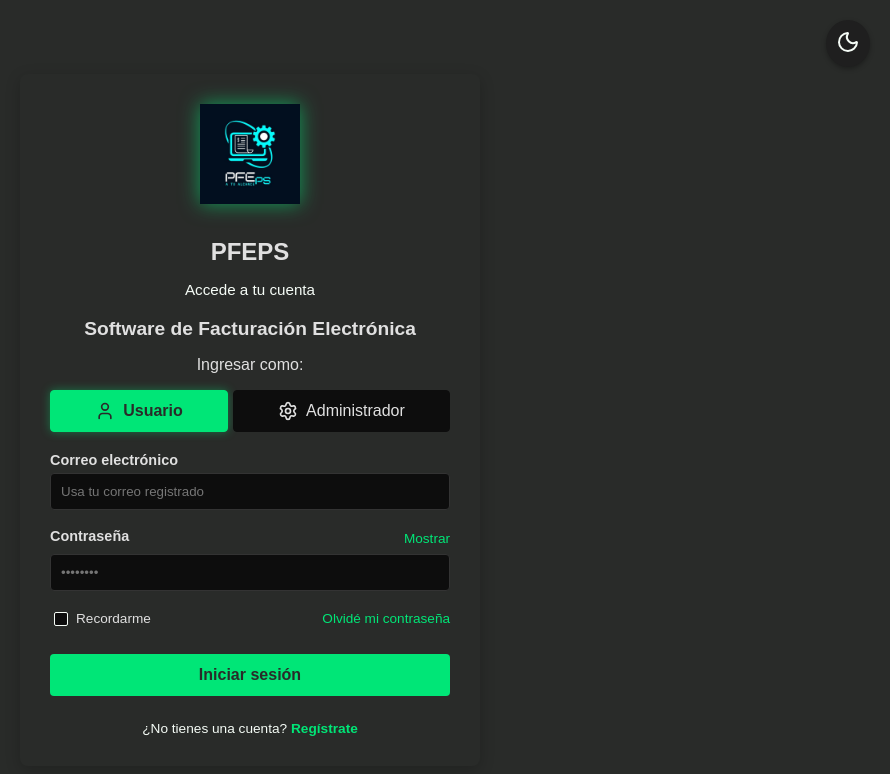
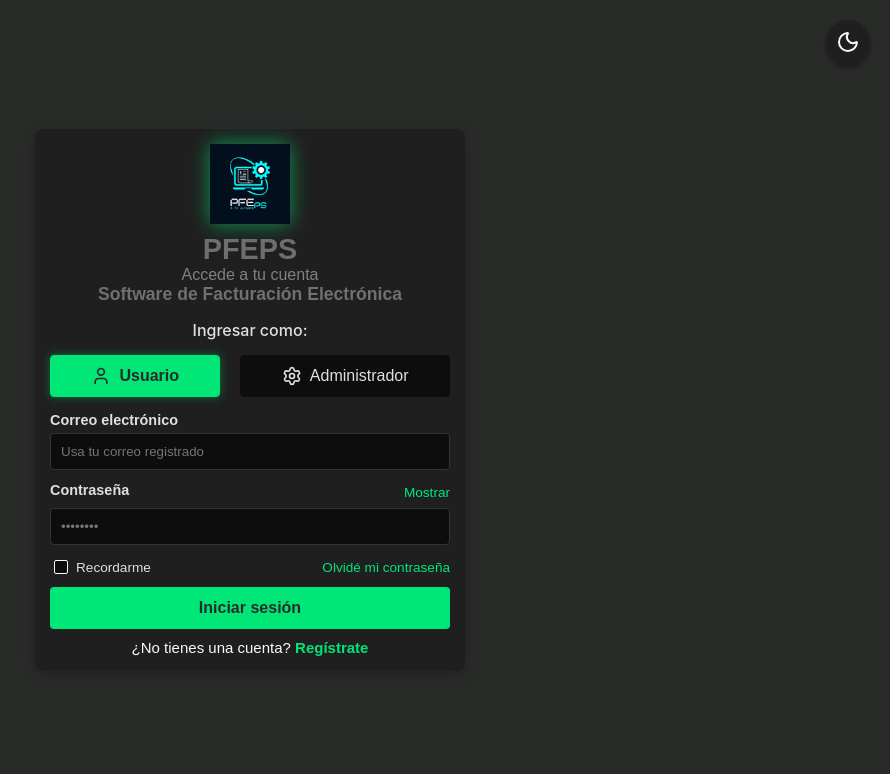
Before and after one commit to Duvan-10/Facturacion-App, a React (Vite) app in the folder FRONTEND/: page /login in a window 1280 px wide. Shown: the top 774 px of the page, without its empty margins (390-1280 px from the left). Built offline with nearby package versions, Linux system fonts and the light colour scheme.

Commit message:
Login V.2.0 Ok

```diff
--- a/FRONTEND/src/pages/auth/Register.jsx
+++ b/FRONTEND/src/pages/auth/Register.jsx
@@ -4,7 +4,7 @@ import { useState } from 'react';
 import { Link } from 'react-router-dom';
 import { useAuth } from '../../context/AuthContext';
 import logo from '../../assets/logo.png';
-import './styles.css';
+import './styles1.css';
 
 function Register() {
     // Obtenemos las funciones y estados del Vigilante (AuthContext)
--- a/FRONTEND/src/pages/auth/styles.css
+++ b/FRONTEND/src/pages/auth/styles.css
@@ -18,6 +18,7 @@
     /* Colores primarios (texto, bordes) */
     --color-text-light: hwb(0 88% 12%);
     --color-text-muted: lab(98.31% -3.36 2.05);
+    --color-input-hover: hwb(0 15% 85%); /* Añadido para el hover de rol */
 
     /* Color de acento/Botones (Verde/Cian Brillante) */
     --color-accent-teal: hsl(151, 100%, 45%);
@@ -33,7 +34,7 @@ html.light-mode {
     --color-input-background: #ffffff;
     --color-text-light: #1f1f1f;
     --color-text-muted: #666666;
-    /* Colores de acento se mantienen si no se definen aquí */
+    --color-input-hover: #f0f0f0; /* Tono más claro en Light Mode */
 }
 
 /* ------------------------------------- */
@@ -45,29 +46,29 @@ html.light-mode {
     display: flex;
     justify-content: center;
     align-items: center;
+    /* Corregido: Usar --color-background-dark */
     background-color: var(--color-background-dark);
     font-family: Arial, sans-serif;
     color: var(--color-text-light);
 
-     /* Permitir scroll si la card es más alta que la pantalla (especialmente en móviles) */
+    /* Permitir scroll si la card es más alta que la pantalla (especialmente en móviles) */
     padding: 20px;
     overflow-y: auto;
 
-    background-color: var(--color-background);
-
+    /* Nota: Se eliminó el segundo background-color: var(--color-background); */
 }
 
 .auth-card {
 /* Anchura flexible, pero limitada: */
-    width: 90%; /* Ocupa el 90% del ancho del viewport */
-    max-width: 400px; /* Pero nunca será más ancha de 400px (buena lectura en desktop) */
-    min-width: 300px; /* Asegura que en pantallas pequeñas, no se vuelva demasiado estrecha */
+    width: 90%;
+    max-width: 400px;
+    min-width: 300px;
 
-/* Centrado vertical y horizontal */
+/* Se mantiene el padding de 30px, pero si hay scroll, se debe reducir a 15px */
     padding: 30px;
     border-radius: 8px;
     box-shadow: 0 4px 15px rgba(0, 0, 0, 0.2);
-
+    background-color: var(--color-card-dark); /* Añadido para Light Mode */
 }
 
 
@@ -76,75 +77,86 @@ html.light-mode {
 /* ------------------------------------- */
 .auth-header {
     text-align: center;
-    /* Ajuste para reducir el espacio */
-    margin-bottom: 10px; /* Valor ajustado, antes era 40px o más */
+    /* AJUSTE COMPRESIÓN: Reducido para acercar el logo y el texto */
+    margin-bottom: 5px;
 }
 
 .brand-logo{
-    /* Aumentar tamaño para visibilidad */
-    width:100px;
-    height:100px;
-    margin-bottom:10px;
+    /* AJUSTE CLAVE: Reducido a 80px para compresión */
+    width: 80px;
+    height: 80px;
+    /* AJUSTE COMPRESIÓN: Reducido el margen debajo del logo */
+    margin-bottom: 5px;
     /* Filtro fuerte para hacer brillar el logo con el color de acento */
     filter:drop-shadow(0 0 10px rgba(0,230,118,0.6));
 }
 
+/* Título de Marca: PFEPS (h1) - Estilo independiente */
 .auth-header h1{
-    font-size:1.5em;
-    font-weight:bold;
-    color:var(--color-text-light);
-    margin-bottom:5px;
+    font-size: 1.8em; /* Mayor tamaño para la marca */
+    font-weight: 700;
+   color:  hwb(0 85% 15%); /* Color usando valores RGB */
+   margin-top: 0;
+    margin-bottom: 5px; /* Compresión */
 }
 
+/* Subtítulo: Accede a tu cuenta - Estilo independiente */
 .subtitle{
-    font-size:0.95em;
-    color:var(--color-text-muted);
-    margin-bottom:5px;
+    font-size: 1em; /* Tamaño estándar */
+    font-weight: 400;
+    color: var(--color-text-muted); /* Color suave para ser informativo */
+    margin-top: 0;
+    margin-bottom:10px     /* Separación del tagline */
 }
 
+/* Tagline: Software de Facturación Electrónica - Estilo independiente */
 .tagline{
-    font-size:1.2em;
-    font-weight:bold;
-    color:var(--color-text-light);
-    margin-bottom:10px;
+    font-size: 1.1em;
+    font-weight: 600;
+    color: var(--color-text-light); /* Color de texto principal */
+    /* AJUSTE COMPRESIÓN: Espacio antes del selector de rol */
+    margin-top: 0;
+    margin-bottom: 15px;
 }
+
 
 /* ------------------------------------- */
 /* 2.1. SELECTOR DE ROL */
 /* ------------------------------------- */
 
-.auth-header h1{
-    font-size:1.5em;
-    font-weight:bold;
-    color:var(--color-text-light);
-    margin-bottom:5px;
-}
-.subtitle{
-    font-size:0.95em;
-    color:var(--color-text-muted);
-    margin-bottom:5px;
+/* Nota: Eliminé el bloque duplicado de h1 y .subtitle de esta sección. */
+
+/* Título: Ingresar como: */
+.role-selector-title {
+    color: var(--color-text-light);
+    font-family: 'Inter', sans-serif;
+    font-size: 0.95em;
+    font-weight: 500;
+    margin-top: 0;
+    margin-bottom: 8px; /* Compresión antes de las opciones de rol */
+    text-align: center;
 }
 
 .role-selector-container {
-    /* Eliminamos el fondo que parecía una card */
-    background-color: transparent; /* Antes: var(--color-background-dark) */
-    padding: 0; /* Eliminamos el padding */
+    /* Define la apariencia y el espaciado vertical del contenedor de "Ingresar como:" y botones de rol */
+    background-color: transparent;
+    padding: 0;
     border-radius: 0;
-    border: none; /* Eliminamos el borde */
-    margin-bottom: 20px; /* Espacio antes del campo de Email */
-    text-align: center;/*Boton de Ingresar Como*/
-
+    border: none;
+    /* AJUSTE COMPRESIÓN: Mantenido en 15px (antes 20px) */
+    margin-top: 0;
+    margin-bottom: 15px;
+    text-align: center;
 }
 
 .role-options {
-    display: flex; /* Usamos Flexbox para alinear las opciones una al lado de la otra */
-    justify-content: space-evenly; /* Espacio entre las opciones */
-    gap: 5px; /* Espacio entre el botón Usuario y Administrador */
+    display: flex;
+    justify-content: space-evenly;
+    gap: 5px;
 }
 
-
 /* ------------------------------------- */
-/* 3. CAMPOS DE FORMULARIO (Código Restaurado) */
+/* 3. CAMPOS DE FORMULARIO */
 /* ------------------------------------- */
 
 form {
@@ -152,7 +164,8 @@ form {
 }
 
 .field {
-    margin-bottom: 18px;
+    /* AJUSTE COMPRESIÓN: Reducido a 12px (antes 18px) */
+    margin-bottom: 12px;
 }
 
 .field label {
@@ -198,14 +211,15 @@ input:focus {
 }
 
 /* ------------------------------------- */
-/* 4. FILA DE ACCIONES Y LINKS (Código Restaurado) */
+/* 4. FILA DE ACCIONES Y LINKS */
 /* ------------------------------------- */
 
 .form-row {
     display: flex;
     justify-content: space-between;
     align-items: center;
-    margin-bottom: 25px;
+    /* AJUSTE COMPRESIÓN: Reducido a 10px (antes 25px) */
+    margin-bottom: 10px;
     font-size: 0.85em;
 }
 
@@ -245,11 +259,12 @@ input:focus {
 }
 
 /* ------------------------------------- */
-/* 5. BOTONES Y ACCIONES (Código Restaurado) */
+/* 5. BOTONES Y ACCIONES */
 /* ------------------------------------- */
 
 .form-actions {
-    margin-bottom: 25px;
+    /* AJUSTE COMPRESIÓN: Reducido a 10px (antes 25px) */
+    margin-bottom: 10px;
 }
 
 .btn {
@@ -265,7 +280,6 @@ input:focus {
 
 .btn.primary {
     background-color: var(--color-accent-teal);
-    /* En modo oscuro, el fondo del botón es el background-dark */
     color: var(--color-background-dark);
 }
 
@@ -280,11 +294,12 @@ input:focus {
 }
 
 /* ------------------------------------- */
-/* 6. MENSAJE DE REGISTRO (Pie de formulario) (Código Restaurado) */
+/* 6. MENSAJE DE REGISTRO (Pie de formulario) */
 /* ------------------------------------- */
 
 .register-wrapper {
-    margin-top: 20px;
+    /* AJUSTE COMPRESIÓN: Reducido a 10px (antes 20px) */
+    margin-top: 10px;
     text-align: center;
     font-size: 0.9em;
 }
@@ -322,17 +337,17 @@ input:focus {
 /*--------------------------------------------------------------*/
 @media (max-width: 450px) {
     .auth {
-        /* Deshabilitamos el centrado vertical estricto para que la card empiece arriba */
         align-items: flex-start;
-        padding-top: 20px;
+        /* AJUSTE COMPRESIÓN */
+        padding-top: 10px;
     }
 
     .auth-card {
-        /* Permitimos que ocupe casi todo el ancho disponible */
         width: 100%;
-        min-width: unset; /* Eliminamos la restricción de ancho mínimo */
+        min-width: unset;
         max-width: 100%;
         margin: 0;
-        padding: 20px;
+        /* AJUSTE COMPRESIÓN: Reducido a 10px para máxima compactación en móvil */
+        padding: 10px;
     }
 }
--- a/FRONTEND/src/pages/auth/styles1.css
+++ b/FRONTEND/src/pages/auth/styles1.css
@@ -1,6 +1,6 @@
 /*
  * =================================================================
- * ARCHIVO: styles.css (para vistas de autenticación: Login y Register)
+ Estilo 2: (para vistas de autenticación: Login y Register)
  * FUNCIÓN: Define la apariencia visual de la tarjeta de autenticación
  * utilizando un diseño Dark Theme modular y la implementación del Light Mode.
  * =================================================================
@@ -18,6 +18,7 @@
     /* Colores primarios (texto, bordes) */
     --color-text-light: hwb(0 88% 12%);
     --color-text-muted: lab(98.31% -3.36 2.05);
+    --color-input-hover: hwb(0 15% 85%); /* Definido para hover de rol */
 
     /* Color de acento/Botones (Verde/Cian Brillante) */
     --color-accent-teal: hsl(151, 100%, 45%);
@@ -33,7 +34,7 @@ html.light-mode {
     --color-input-background: #ffffff;
     --color-text-light: #1f1f1f;
     --color-text-muted: #666666;
-    /* Colores de acento se mantienen si no se definen aquí */
+    --color-input-hover: #f0f0f0; /* Tono más claro en Light Mode */
 }
 
 /* ------------------------------------- */
@@ -41,33 +42,25 @@ html.light-mode {
 /* ------------------------------------- */
 
 .auth {
-    /* Asegura que el contenedor ocupe toda la altura visible */
     min-height: 100vh;
-
-    /* Centrado con Flexbox */
     display: flex;
-    justify-content: center; /* Centrado horizontal */
-    align-items: center; /* Centrado vertical */
-
-    /* Permitir scroll si la card es más alta que la pantalla (especialmente en móviles) */
-    padding: 20px;
+    justify-content: center;
+    align-items: center;
+    padding: 0px;
     overflow-y: auto;
-
-    background-color: var(--color-background);
+    background-color: var(--color-background-dark); /* Usar dark en lugar de variable sin definir */
 }
 
 
 .auth-card {
-    /* Anchura flexible, pero limitada: */
-    width: 90%; /* Ocupa el 90% del ancho del viewport */
-    max-width: 400px; /* Pero nunca será más ancha de 400px (buena lectura en desktop) */
-    min-width: 300px; /* Asegura que en pantallas pequeñas, no se vuelva demasiado estrecha */
-
-    /* Centrado vertical y horizontal */
-    padding: 25px;
+    width: 90%;
+    max-width: 400px;
+    min-width: 300px;
+    /* AJUSTE COMPRESIÓN: Padding ajustado a 15px */
+    padding: 15px;
     border-radius: 8px;
-    box-shadow: 0 4px 15px rgba(0, 0, 0, 0.2);
-
+    box-shadow: 0 4px 15px rgba(0, 0, 0, 0.2); /* Usar negro para el shadow en dark mode */
+    background-color: var(--color-card-dark);
 }
 
 /* ------------------------------------- */
@@ -75,70 +68,84 @@ html.light-mode {
 /* ------------------------------------- */
 .auth-header {
     text-align: center;
-    /* Ajuste para reducir el espacio */
-    margin-bottom: 10px; /* Valor ajustado, antes era 40px o más */
+    /* AJUSTE COMPRESIÓN: Reducido a 5px */
+    margin-bottom: 15px;
 }
 
 .brand-logo{
-    /* Aumentar tamaño para visibilidad */
-    width:1000px;
-    height:80px;
-    margin-bottom:5px;
-    /* Filtro fuerte para hacer brillar el logo con el color de acento */
+    /* AJUSTE COMPRESIÓN LOGO: Reducido de 100px a 80px */
+    width: 80px;
+    height: 80px;
+    /* AJUSTE COMPRESIÓN: Reducido a 0px */
+    margin-bottom: 5px;
     filter:drop-shadow(0 0 10px rgba(0,230,118,0.6));
 }
 
+/* Título de Marca: "PFEPS" (H1) */
 .auth-header h1{
-    font-size:1.5em;
-    font-weight:bold;
-    color:var(--color-text-light);
-    margin-bottom:5px;
+/* AJUSTE ESTILO INDEPENDIENTE */
+    font-size: 1.8em;
+    font-weight: 700;
+    color:  hsl(0, 1%, 43%); /* Color usando valores RGB */
+    margin-top: 0;
+    margin-bottom: 0px; /* Espacio mínimo debajo */
 }
 
+/* Subtítulo de acción: "Accede a tu cuenta" */
 .subtitle{
-    font-size:0.95em;
-    color:var(--color-text-muted);
-    margin-bottom:5px;
+    /* AJUSTE ESTILO INDEPENDIENTE */
+    font-size: 1em;
+    font-weight: 400;
+    color:  lab(53.59% 0 -0.01); /* Color usando valores RGB */
+    margin-top: 0;
+    margin-bottom: 0px; /* Espacio para separar del tagline */
 }
 
+/* Descripción / Tagline: "Software de Facturación Electrónica" */
 .tagline{
-    font-size:1.2em;
-    font-weight:bold;
-    color:var(--color-text-light);
-    margin-bottom:10px;
+    /* AJUSTE ESTILO INDEPENDIENTE */
+    font-size: 1.1em;
+    font-weight: 600;
+    color:  oklab(54.517% 0 -0.00006); /* Color usando valores RGB */
+    margin-top: 0;
+    /* AJUSTE COMPRESIÓN: Margen antes del selector de rol */
+    margin-bottom: 0px;
 }
+
 
 /* ------------------------------------- */
 /* 2.1. SELECTOR DE ROL */
 /* ------------------------------------- */
 
-.auth-header h1{
-    font-size:1.5em;
-    font-weight:bold;
-    color:var(--color-text-light);
-    margin-bottom:5px;
-}
-.subtitle{
-    font-size:0.95em;
-    color:var(--color-text-muted);
-    margin-bottom:5px;
+/* Define la apariencia y el espaciado vertical del contenedor de "Ingresar como:" y botones de rol */
+.role-selector-container {
+    /* Eliminamos el fondo que parecía una card */
+    background-color: transparent;
+    padding: 0;
+    border-radius: 0;
+    border: none;
+    /* AJUSTE COMPRESIÓN: Mantenido en 15px */
+    margin-bottom: 15px;
 }
 
-.role-selector-container {
-    /* Eliminamos el fondo que parecía una card */
-    background-color: transparent; /* Antes: var(--color-background-dark) */
-    padding: 0; /* Eliminamos el padding */
-    border-radius: 0;
-    border: none; /* Eliminamos el borde */
-    margin-bottom: 20px; /* Espacio antes del campo de Email */
+/* Estilo para el título "Ingresar como:" */
+.role-selector-title {
+    color: var(--color-text-light);
+    font-family: 'Inter', sans-serif;
+    font-size: 1; /* Ligeramente más pequeño */
+    font-weight: 500;
+    margin-top: 0;
+    /* AJUSTE COMPRESIÓN: Espacio antes de los botones de rol */
+    margin-bottom: 15px;
     text-align: center;
-
 }
 
+
 .role-options {
-    display: flex; /* Usamos Flexbox para alinear las opciones una al lado de la otra */
-    justify-content: space-between; /* Espacio entre las opciones */
-    gap: 15px; /* Espacio entre el botón Usuario y Administrador */
+    display: flex;
+    justify-content: space-between;
+    /* AJUSTE: Reducido el gap para compresión si es necesario, mantenido en 20px si te gusta el espacio */
+    gap: 20px;
 }
 
 /* Estilo base de cada opción de rol (el botón) */
@@ -146,35 +153,34 @@ html.light-mode {
     display: flex;
     align-items: center;
     justify-content: center;
-    flex-grow: 1; /* Permite que cada opción crezca y ocupe el espacio disponible */
+    flex-grow: 1;
     cursor: pointer;
     padding: 10px 15px;
     border-radius: 4px;
     border: 1px solid var(--color-input-background);
-    background-color: var(--color-input-background); /* Fondo ligeramente más claro que el contenedor */
+    background-color: var(--color-input-background);
     color: var(--color-text-light);
     transition: background-color 0.2s, border-color 0.2s, color 0.2s;
 }
 
 /* Efecto hover */
 .role-option:hover {
-    background-color: hsl(0, 0%, 15%); /* Tono más oscuro al pasar el ratón */
+    background-color: var(--color-input-hover); /* Usar variable definida */
     border-color: var(--color-text-muted);
 }
 
 /* Estilo para la opción SELECCIONADA */
 .role-option.selected {
-    border-color: var(--color-accent-teal); /* Borde de color de acento */
-    background-color: var(--color-accent-teal); /* Fondo de color de acento */
-    color: var(--color-background-dark); /* Texto oscuro para el contraste */
+    border-color: var(--color-accent-teal);
+    background-color: var(--color-accent-teal);
+    color: var(--color-background-dark);
     font-weight: bold;
-    box-shadow: 0 0 10px rgba(0, 230, 118, 0.4); /* Sombra sutil para destacar */
+    box-shadow: 0 0 10px rgba(0, 230, 118, 0.4);
 }
 
 /* Iconos dentro de la opción */
 .role-icon {
     margin-right: 8px;
-    /* En modo seleccionado, el color del icono se invertirá automáticamente por 'color: var(--color-background-dark);' */
 }
 
 /* Ocultar el radio button nativo. Usaremos el estilo del contenedor como el botón. */
@@ -193,6 +199,7 @@ form {
 }
 
 .field {
+    /* AJUSTE COMPRESIÓN: Mantenido en 12px */
     margin-bottom: 12px;
 }
 
@@ -246,6 +253,7 @@ input:focus {
     display: flex;
     justify-content: space-between;
     align-items: center;
+    /* AJUSTE COMPRESIÓN: Mantenido en 10px */
     margin-bottom: 10px;
     font-size: 0.85em;
 }
@@ -290,6 +298,7 @@ input:focus {
 /* ------------------------------------- */
 
 .form-actions {
+    /* AJUSTE COMPRESIÓN: Mantenido en 10px */
     margin-bottom: 10px;
 }
 
@@ -306,7 +315,6 @@ input:focus {
 
 .btn.primary {
     background-color: var(--color-accent-teal);
-    /* En modo oscuro, el fondo del botón es el background-dark */
     color: var(--color-background-dark);
 }
 
@@ -363,17 +371,16 @@ input:focus {
 /*-----------------------------------------------------------*/
 @media (max-width: 450px) {
     .auth {
-        /* Deshabilitamos el centrado vertical estricto para que la card empiece arriba */
         align-items: flex-start;
         padding-top: 10px;
     }
 
     .auth-card {
-        /* Permitimos que ocupe casi todo el ancho disponible */
         width: 100%;
-        min-width: unset; /* Eliminamos la restricción de ancho mínimo */
+        min-width: unset;
         max-width: 100%;
         margin: 0;
+        /* AJUSTE COMPRESIÓN: Padding ajustado a 10px para máxima compactación en móvil */
         padding: 10px;
     }
 }
```
